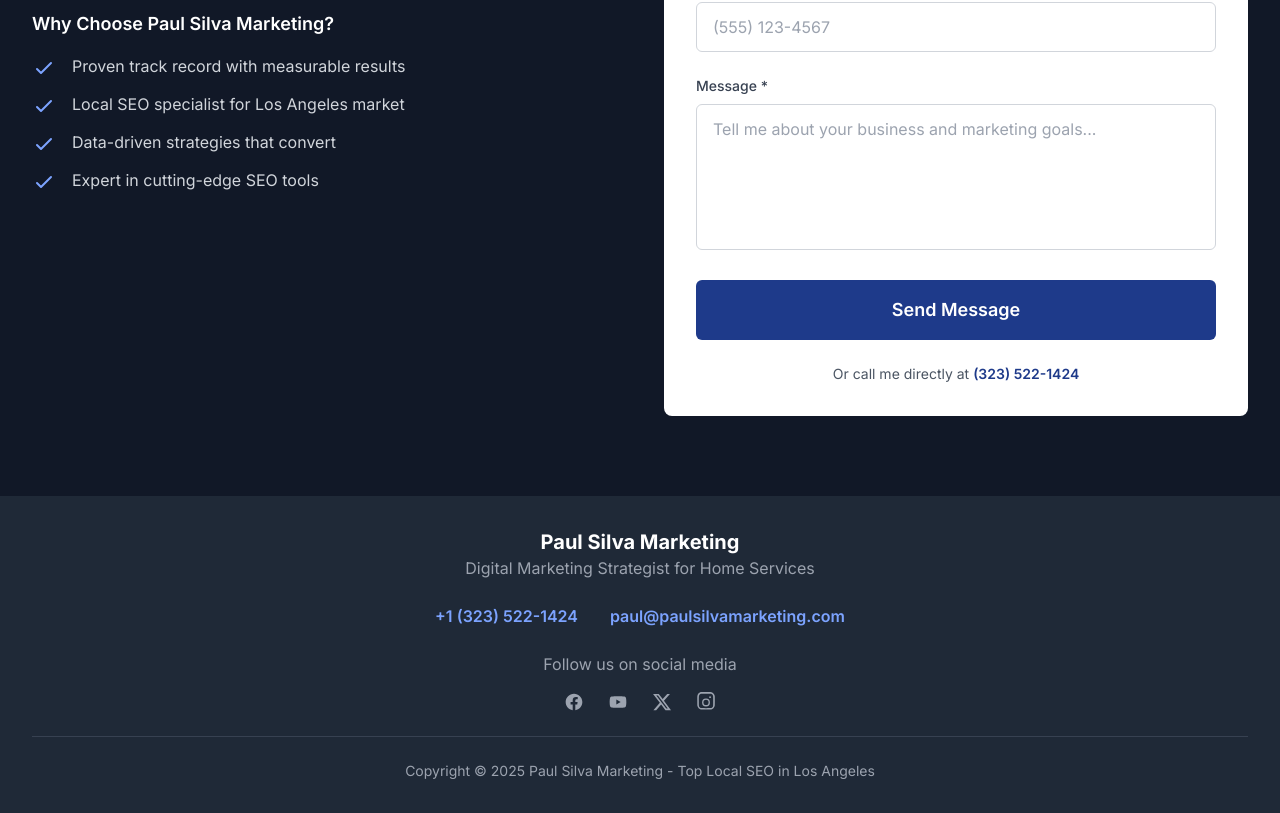
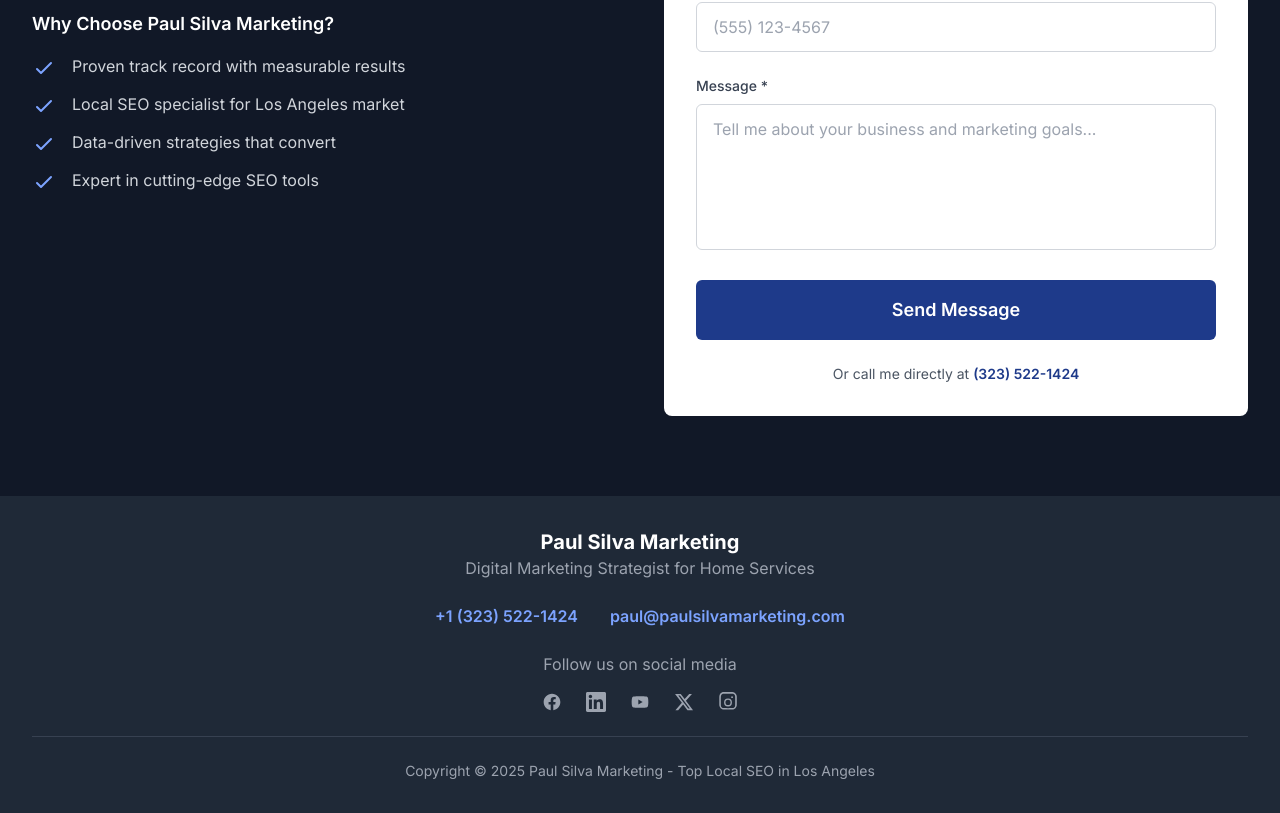
Before and after one commit to psilva8/psm, a Next.js app: page / in a window 1280 px wide. Shown: the part 9649-10462 px from the top of the page. Built offline with nearby package versions, Linux system fonts and the light colour scheme.

Commit message:
Add LinkedIn icon and profile link to footer and structured data

```diff
--- a/src/app/layout.tsx
+++ b/src/app/layout.tsx
@@ -161,6 +161,7 @@
               "openingHours": "Mo-Fr 09:00-17:00",
               "sameAs": [
                 "https://www.facebook.com/profile.php?id=61556683949079",
+                "https://www.linkedin.com/in/paulsilvaseo/",
                 "https://www.youtube.com/channel/UCOtINTtA4z1V2Om6XbE-3-Q",
                 "https://x.com/p_s_marketing_",
                 "https://www.instagram.com/paulsilvamarket"
@@ -206,6 +207,7 @@
               ],
               "sameAs": [
                 "https://www.facebook.com/profile.php?id=61556683949079",
+                "https://www.linkedin.com/in/paulsilvaseo/",
                 "https://www.youtube.com/channel/UCOtINTtA4z1V2Om6XbE-3-Q",
                 "https://x.com/p_s_marketing_",
                 "https://www.instagram.com/paulsilvamarket"
@@ -349,6 +351,7 @@
               ],
               "sameAs": [
                 "https://www.facebook.com/profile.php?id=61556683949079",
+                "https://www.linkedin.com/in/paulsilvaseo/",
                 "https://www.youtube.com/channel/UCOtINTtA4z1V2Om6XbE-3-Q",
                 "https://x.com/p_s_marketing_",
                 "https://www.instagram.com/paulsilvamarket"
--- a/src/components/Footer.tsx
+++ b/src/components/Footer.tsx
@@ -8,6 +8,15 @@
       icon: (
         <svg className="w-5 h-5" fill="currentColor" viewBox="0 0 24 24" aria-hidden="true">
           <path fillRule="evenodd" d="M22 12c0-5.523-4.477-10-10-10S2 6.477 2 12c0 4.991 3.657 9.128 8.438 9.878v-6.987h-2.54V12h2.54V9.797c0-2.506 1.492-3.89 3.777-3.89 1.094 0 2.238.195 2.238.195v2.46h-1.26c-1.243 0-1.63.771-1.63 1.562V12h2.773l-.443 2.89h-2.33v6.988C18.343 21.128 22 16.991 22 12z" clipRule="evenodd" />
+        </svg>
+      )
+    },
+    {
+      name: 'LinkedIn',
+      url: 'https://www.linkedin.com/in/paulsilvaseo/',
+      icon: (
+        <svg className="w-5 h-5" fill="currentColor" viewBox="0 0 24 24" aria-hidden="true">
+          <path d="M20.447 20.452h-3.554v-5.569c0-1.328-.027-3.037-1.852-3.037-1.853 0-2.136 1.445-2.136 2.939v5.667H9.351V9h3.414v1.561h.046c.477-.9 1.637-1.85 3.37-1.85 3.601 0 4.267 2.37 4.267 5.455v6.286zM5.337 7.433c-1.144 0-2.063-.926-2.063-2.065 0-1.138.92-2.063 2.063-2.063 1.14 0 2.064.925 2.064 2.063 0 1.139-.925 2.065-2.064 2.065zm1.782 13.019H3.555V9h3.564v11.452zM22.225 0H1.771C.792 0 0 .774 0 1.729v20.542C0 23.227.792 24 1.771 24h20.451C23.2 24 24 23.227 24 22.271V1.729C24 .774 23.2 0 22.222 0h.003z"/>
         </svg>
       )
     },
```
